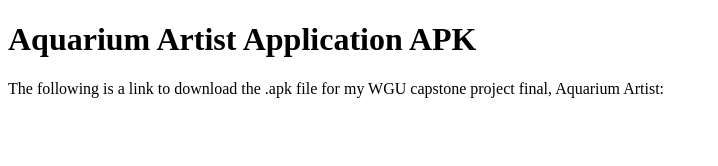
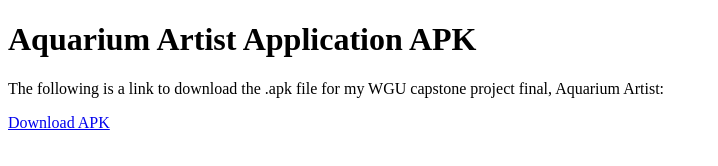
Before and after one commit to alexOetken/alexisOetken-D424-capstone, a plain HTML site: page index.html in a window 1280 px wide. Shown: the whole page, without its empty margins (0-718 px from the left). Drawn offline with Linux system fonts and the light colour scheme.

Commit message:
Update index.html

```diff
--- a/index.html
+++ b/index.html
@@ -4,7 +4,7 @@
 
 <h1>Aquarium Artist Application APK</h1>
 <p>The following is a link to download the .apk file for my WGU capstone project final, Aquarium Artist:</p>
-<p> </p>
+<a href="/app-debug.apk" download> Download APK </a>
 
 </body>
 </html>
```
